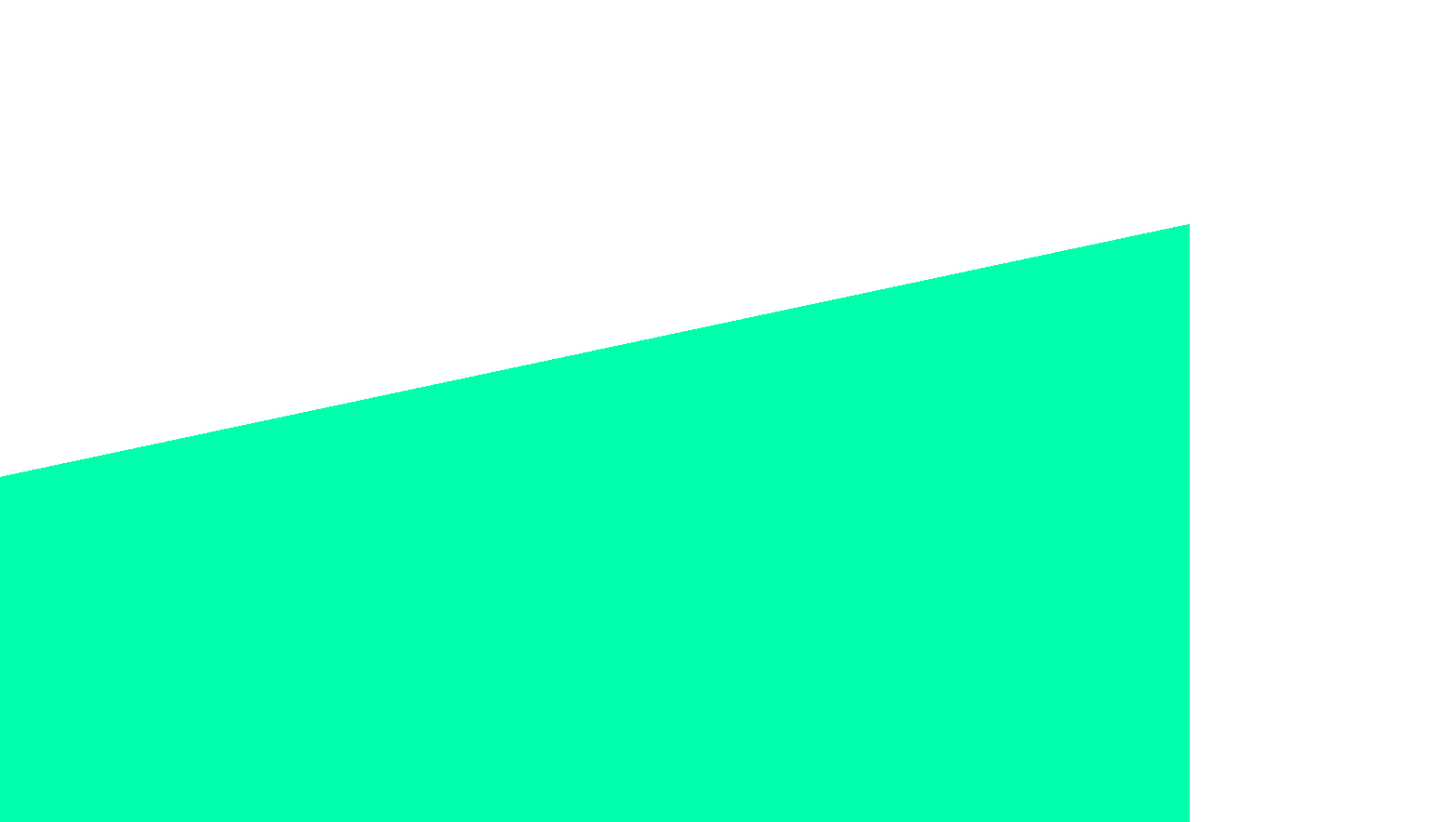
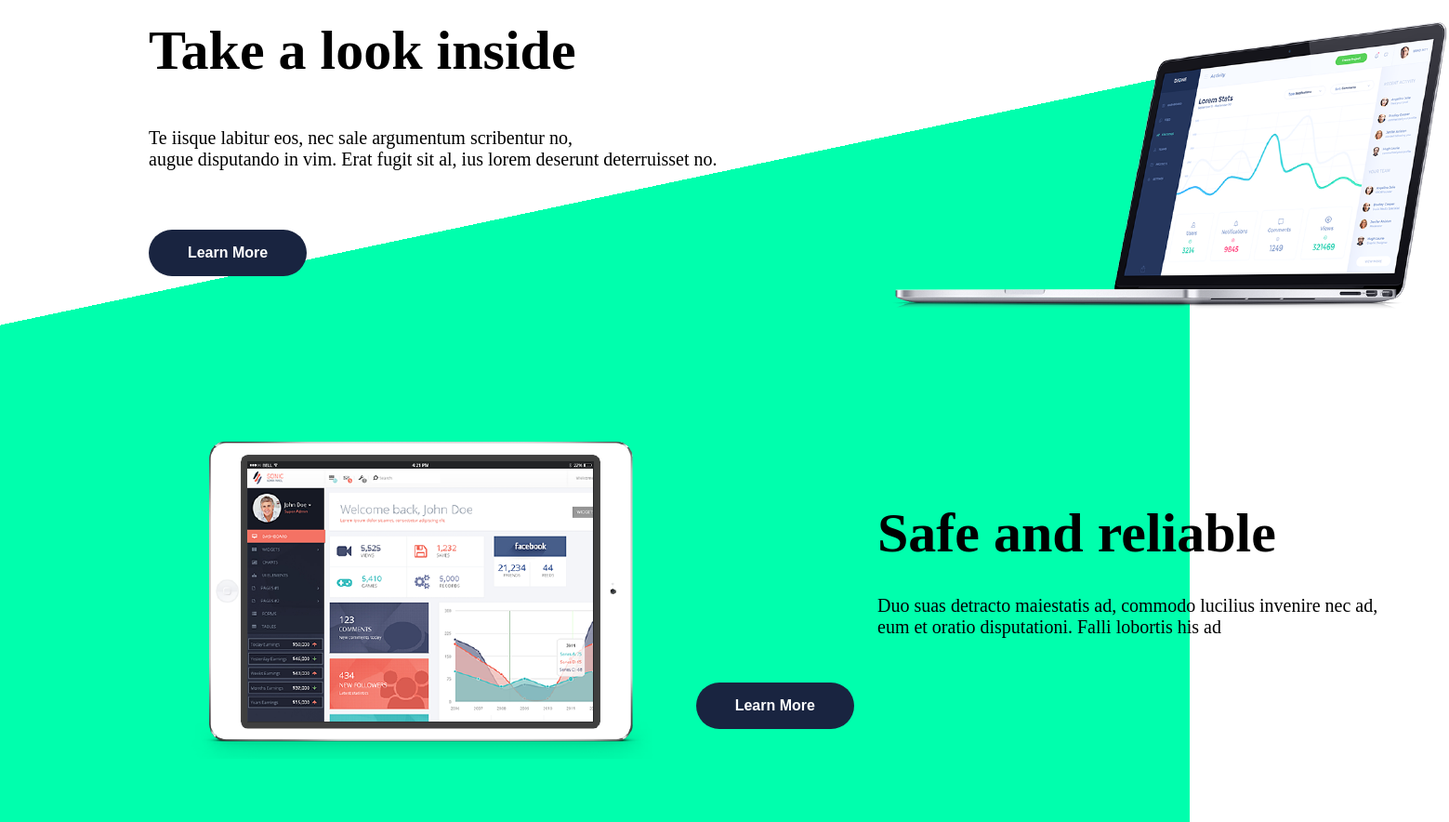
Before and after one commit to juanCaro16/Atlas-Remake, a plain HTML site: page index.html in a window 1280 px wide. Shown: the part 1296-2180 px from the top of the page at 93% size, 1559 px wide, since content can reach past the window. Drawn offline with Linux system fonts and the light colour scheme.

Commit message:
finalizacion segundo section

```diff
--- a/index.html
+++ b/index.html
@@ -73,8 +73,42 @@
 
         <section class="secondSection">
 
+            <div class="firstPart">
+
+                <h2 class="title1SecondSection">Take a look inside</h2>
+
+                <p class="textSecondSection">Te iisque labitur eos, nec sale argumentum scribentur no,</p>
+
+                <p class="text2SecondSection">augue disputando in vim. Erat fugit sit al, ius lorem deserunt deterruisset no.</p>
+
+                <button class="btn-SecondSection">Learn More</button>
+
+                <img class="img-laptop" src="/assets/images/feature-1.png" >
+
+            </div>
+
+            <div class="secondPart">
+
+                <h2 class="title2SecondSection">Safe and reliable</h2>
+
+                <p class="textSecondPart">Duo suas detracto maiestatis ad, commodo lucilius invenire nec ad, </p>
+                <p class="text2SecondPart">eum et oratio disputationi. Falli lobortis his ad</p>
+
+                <button class="btn-SecondSection2">Learn More</button>
+
+                <img class="img-tablet" src="/assets/images/feature-2.png">
+
+            </div>
+
         </section>
 
+
+        <section class="thirdSection">
+
+            <div class="cards">
+
+            </div>
+        </section>
 
 
     </main>
--- a/styles/style.css
+++ b/styles/style.css
@@ -12,6 +12,8 @@ header{
     background-image: url(../assets/images/encabezado.jpg);
     background-size: cover;
     background-repeat: no-repeat;
+    animation: slideIn 2.5s ease-out forwards;
+    transform: translateX(-100%);
 
 }
 
@@ -21,6 +23,9 @@ header{
     flex-direction: row;
     padding-top: 60px;
     gap: 70%;
+    animation: fadeInUp 4.5s ease-in-out both;
+    opacity: 0;
+    transform: translateY(50px);
 }
 
 .ancla-nav{
@@ -46,7 +51,7 @@ a:hover {
     white-space: pre-wrap;
     padding-top: 40px;
     margin-left: 8%;
-    animation: slideIn 1s ease-in-out forwards;
+    animation: slideIn 3s ease-in-out forwards;
     transform: translateX(-100%);
 }
 
@@ -65,7 +70,7 @@ a:hover {
     margin-bottom: 3px;
     line-height: 29px;
     font-size: 21.3px;
-    animation: slideIn 2s ease-in-out forwards;
+    animation: slideIn 4s ease-in-out forwards;
     transform: translateX(-100%);
 }
 
@@ -74,7 +79,7 @@ a:hover {
     color: #fff;
     margin-left: 9%;
     font-size: 21.3px;
-    animation: slideIn 2s ease-in-out forwards;
+    animation: slideIn 4s ease-in-out forwards;
     transform: translateX(-100%);
 }
 
@@ -85,7 +90,7 @@ a:hover {
     height: 50px;
     font-size: 16px;
     font-weight: bold;
-    border-width: 1px;
+    border: none;
     border-radius: 50px;
     margin-top: 50px;
     margin-left: 9%;
@@ -95,7 +100,7 @@ a:hover {
     height 2s,
     background-color 1s,
     rotate 2s;
-    animation: slideIn 2.2s ease-in-out forwards;
+    animation: slideIn 4.2s ease-in-out forwards;
     transform: translateX(-200%);
 }
 
@@ -107,7 +112,8 @@ a:hover {
 
 
 .btn-header:hover {
-    background-color: #00ffff9a;
+    color: #fff;
+    background-color: #0062ff30;
     width: 200px;
     height: 70px;
     rotate: 360deg;
@@ -116,7 +122,7 @@ a:hover {
 
 .firstSection{
     width: 100%;
-    height: 80vh;
+    height: 70vh;
 }
 
 .title-FirstSection{
@@ -125,7 +131,7 @@ a:hover {
     margin-top: 100px;
     font-size: 50px;
     font-weight: bolder;
-    animation: fadeInUp 1s ease-in-out both;
+    animation: fadeInUp 4s ease-in-out both;
     opacity: 0;
     transform: translateY(50px);
 }
@@ -179,6 +185,9 @@ a:hover {
 .li-body{
     color: #00000093;
     font-size: 30px;
+    animation: fadeInUp 2s ease-in-out both;
+    opacity: 0;
+    transform: translateY(50px);
 }
 
 
@@ -186,7 +195,9 @@ a:hover {
     display: flex;
     justify-content: center;
     gap: 50px;
-
+    animation: fadeInUp 2s ease-in-out both;
+    opacity: 0;
+    transform: translateY(50px);
 }
 
 .P-textsBody{
@@ -203,6 +214,118 @@ a:hover {
 
 .secondSection{
     width: 100%;
-    height: 100vh;
-    background: linear-gradient(168deg, #ffffff 40%, #00FFAD 0);
+    height: 110vh;
+    background: linear-gradient(168deg, #ffffff 30%, #00FFAD 0);
 }
+
+.title1SecondSection{
+    font-size: 60px;
+    font-weight: bolder;
+    position: relative;
+    top: 1rem;
+    margin-left: 10rem;
+    animation: slideIn 3.5s ease-out forwards;
+    transform: translateX(100%);
+}
+
+.textSecondSection{
+    font-size: 20px;
+    width: 30rem;
+    margin-top: 4rem;
+    margin-left: 10rem;
+    animation: slideIn 3.5s ease-out forwards;
+    transform: translateX(100%);
+}
+
+.text2SecondSection{
+    font-size: 20px;
+    width: 40rem;
+    margin-left: 10rem;
+    animation: slideIn 4s ease-out forwards;
+    transform: translateX(100%);
+}
+
+.btn-SecondSection{
+    background-color: #192440;
+    color: #fff;
+    width: 170px;
+    height: 50px;
+    font-size: 16px;
+    font-weight: bold;
+    border: none;
+    border-radius: 50px;
+    cursor: pointer;
+    margin-left: 10rem;
+    margin-top: 4rem;
+    position: absolute;
+    animation: slideIn 5s ease-out forwards;
+    transform: translateX(400%);
+}
+
+.img-laptop{
+    position: relative;
+    left: 60rem;
+    bottom: 11rem;
+    animation: fadeInUp 2s ease-in-out both;
+    opacity: 0;
+    transform: translateY(50px);
+}
+
+
+.secondPart{
+    width: 100%;
+
+}
+
+.title2SecondSection{
+    font-size: 60px;
+    width: 30rem;
+    font-weight: bolder;
+    margin-left: 59rem;
+    animation: slideIn 2.5s ease-out forwards;
+    transform: translateX(-100%);
+}
+
+.textSecondPart{
+    font-size: 20px;
+    width: 35rem;
+    margin-top: 2rem;
+    margin-left: 59rem;
+    animation: slideIn 3.5s ease-out forwards;
+    transform: translateX(-100%);
+}
+
+.text2SecondPart{
+    font-size: 20px;
+    margin-left: 59rem;
+    width: 24rem;
+    animation: slideIn 4s ease-out forwards;
+    transform: translateX(-100%);
+}
+
+.btn-SecondSection2{
+    background-color: #192440;
+    color: #fff;
+    width: 170px;
+    height: 50px;
+    font-size: 16px;
+    font-weight: bold;
+    border: none;
+    border-radius: 50px;
+    cursor: pointer;
+    margin-left: 10rem;
+    margin-top: 3rem;
+    position: absolute;
+    left: 46%;
+    animation: slideIn 4s ease-out forwards;
+    transform: translateX(-600%);
+}
+
+.img-tablet{
+    position: absolute;
+    top: 220%;
+    left: 12%;
+    animation: fadeInUp 2s ease-in-out both;
+    opacity: 0;
+    transform: translateY(50px);
+}
```
